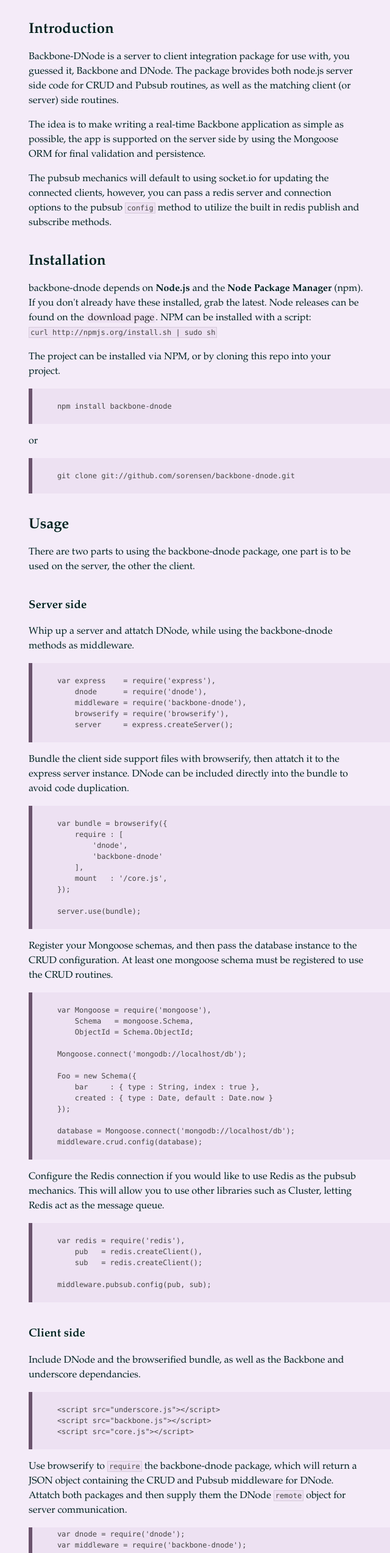
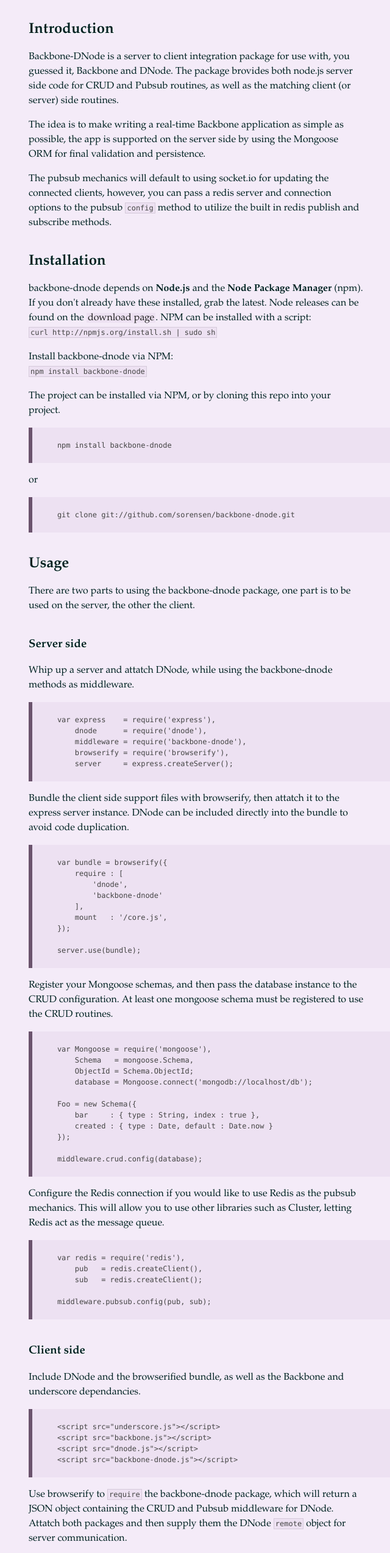
Before and after one commit to sorensen/backbone-dnode, a plain HTML site: page index.html in a window 1280 px wide. Shown: the part 254-2800 px from the top of the page at 61% size, without its empty margins (11-651 px from the left). Drawn offline with Linux system fonts and the light colour scheme.

Commit message:
Updating docs.

```diff
--- a/index.html
+++ b/index.html
@@ -145,7 +145,10 @@
       NPM can be installed with a script:<br />
       <tt>curl http://npmjs.org/install.sh | sudo sh</tt>
     </p>
-
+    <p>
+      Install backbone-dnode via NPM:<br />
+      <tt>npm install backbone-dnode</tt>
+    </p>
     <p>
       The project can be installed via NPM, or by cloning this repo into your project.
     </p>
@@ -210,15 +213,13 @@
     var Mongoose = require('mongoose'),
         Schema   = mongoose.Schema,
         ObjectId = Schema.ObjectId;
-
-    Mongoose.connect('mongodb://localhost/db');
+        database = Mongoose.connect('mongodb://localhost/db');
 
     Foo = new Schema({
         bar     : { type : String, index : true },
         created : { type : Date, default : Date.now }
     });
 
-    database = Mongoose.connect('mongodb://localhost/db');
     middleware.crud.config(database);
     </pre>
 
@@ -245,7 +246,8 @@
 
     &lt;script src="underscore.js"&gt;&lt;/script&gt;
     &lt;script src="backbone.js"&gt;&lt;/script&gt;
-    &lt;script src="core.js"&gt;&lt;/script&gt;
+    &lt;script src="dnode.js"&gt;&lt;/script&gt;
+    &lt;script src="backbone-dnode.js"&gt;&lt;/script&gt;
     </pre>
 
     <p>
```
